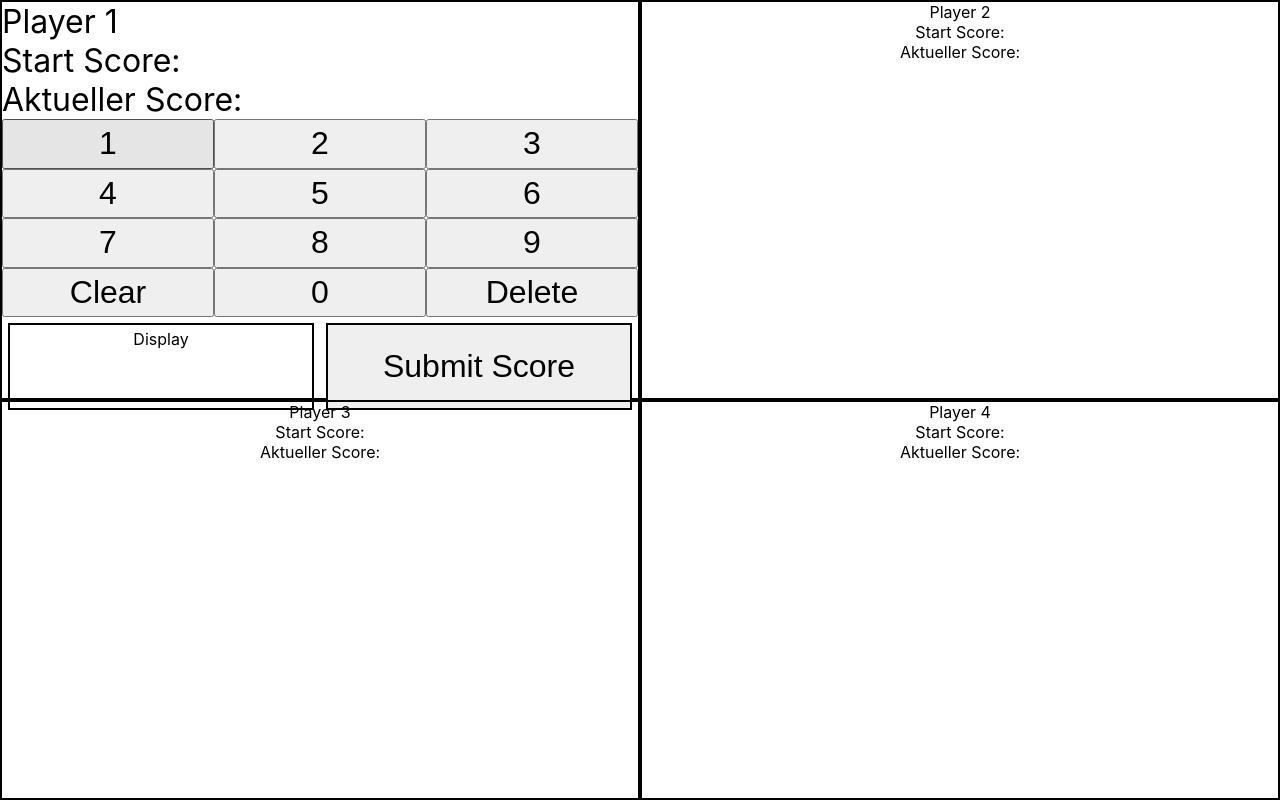
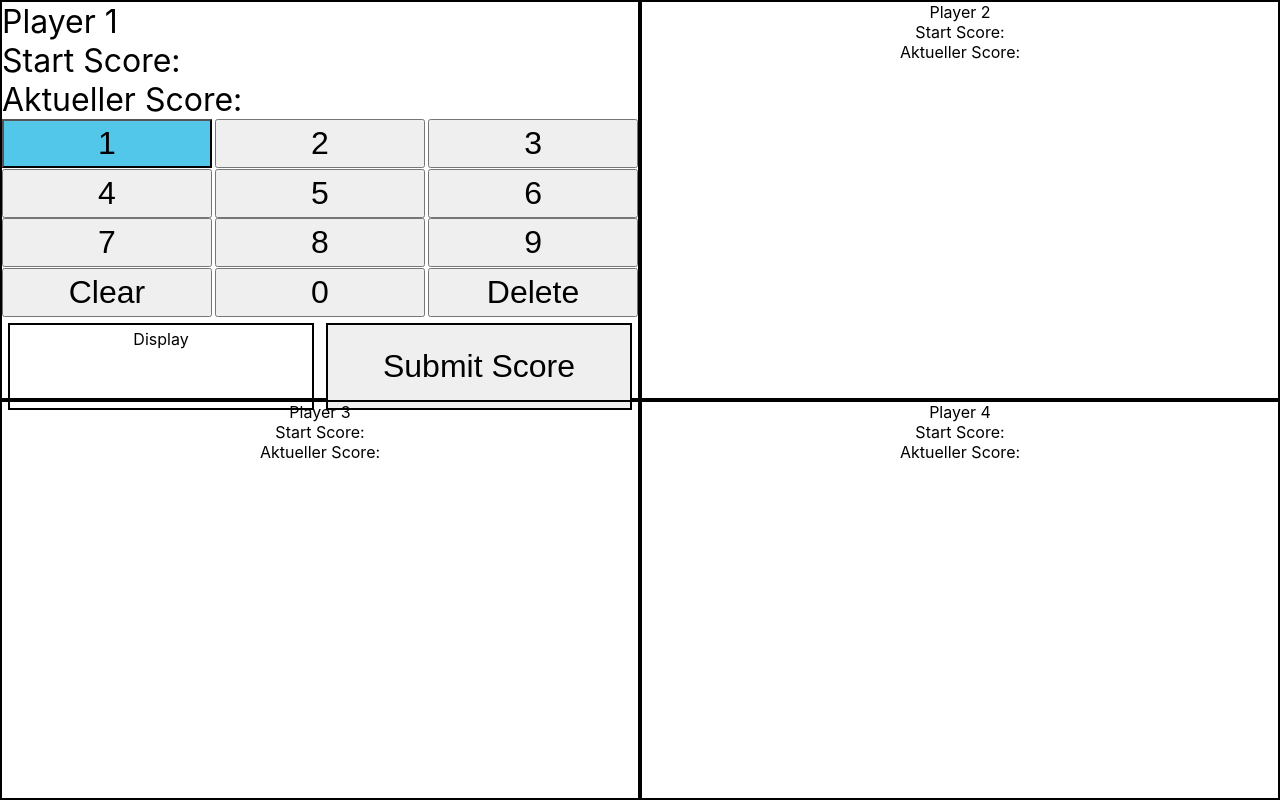
Before and after one commit to UweK17/dartscoreboard-simple, a React (Create React App) app: page / in a window 1280 px wide. In both pictures the pointer is over the button 108 px from the left and 143 px from the top of the page. Built offline with nearby package versions, Linux system fonts and the light colour scheme.

Commit message:
styling numpad und inhalt

```diff
--- a/src/App.css
+++ b/src/App.css
@@ -31,7 +31,13 @@
   display: grid;
   grid-template-columns: repeat(3, 1fr);
   grid-template-rows: repeat(4, 1fr);
+  gap: .5%;
   height: 50%;
+}
+
+.numpad:hover,
+.submit:hover {
+  background-color: rgb(83, 199, 234);
 }
 
 .numpad {
```
